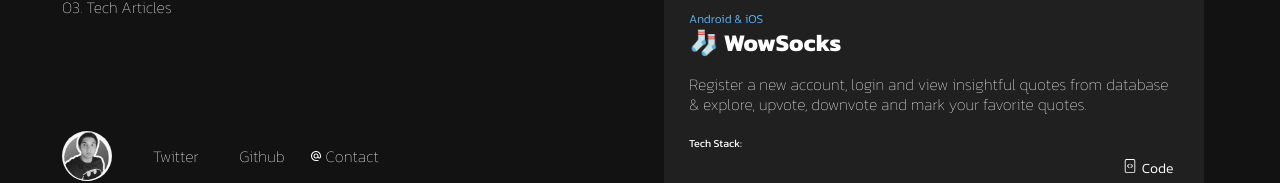
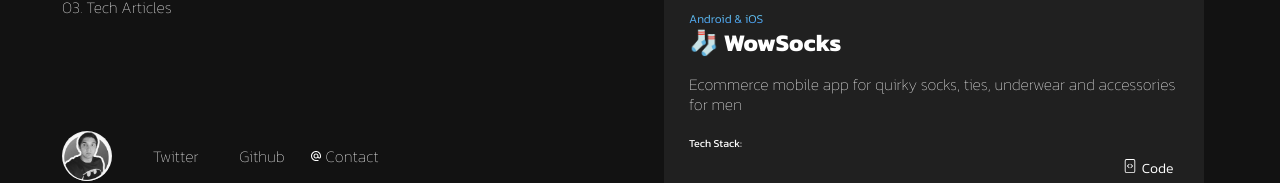
Before and after one commit to CalilDrissi/khalildrissi.tech-portfolio-website, a React (Create React App) app: page / in a window 1280 px wide. Shown: the part 519-702 px from the top of the page. Built offline with nearby package versions, Linux system fonts and the light colour scheme; some icons are missing.

Commit message:
Update Catalog.js

```diff
--- a/src/sections/Catalog.js
+++ b/src/sections/Catalog.js
@@ -108,6 +108,8 @@
           desc="Register you account, Search Gourmet Recipes , add the ingredients to the shopping cart, set shopping date and more."
           flutter
           sqlite
+          node
+          mongodb
 
         />
 
@@ -127,7 +129,7 @@
           srcLink="https://github.com/CalilDrissi/wowsocks-shop"
           appLink="#"
           type="Android & iOS"
-          desc="Register a new account, login and view insightful quotes from database & explore, upvote, downvote and mark your favorite quotes."
+          desc="Ecommerce mobile app for quirky socks, ties, underwear and accessories for men"
           flutter
           node
           redis
```
